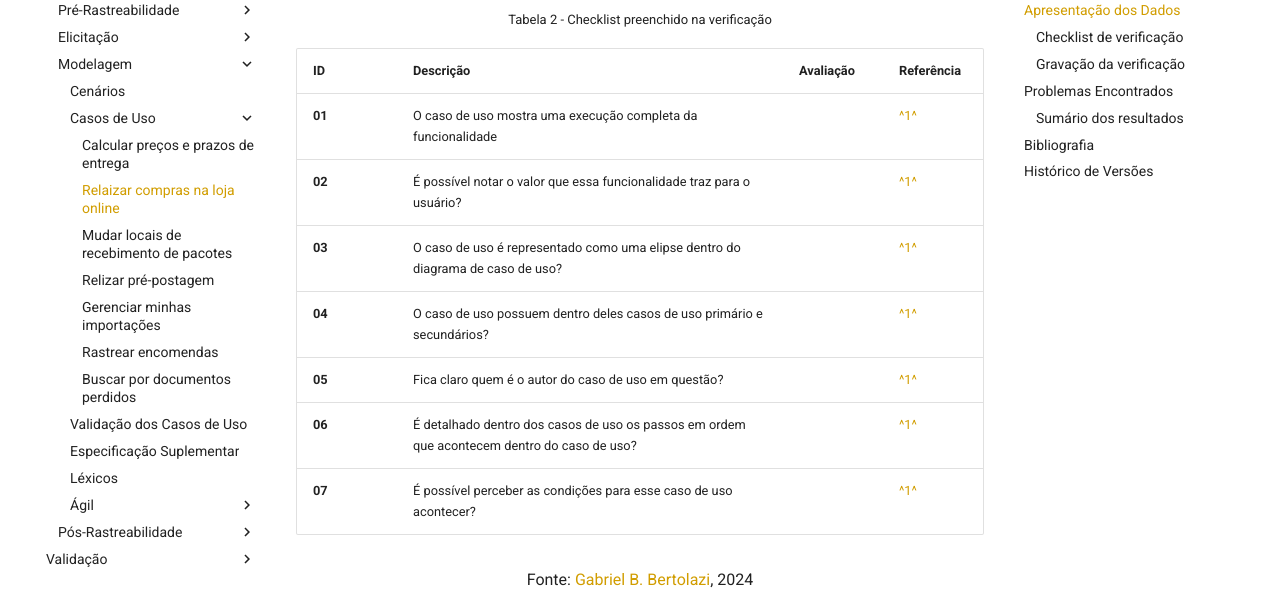
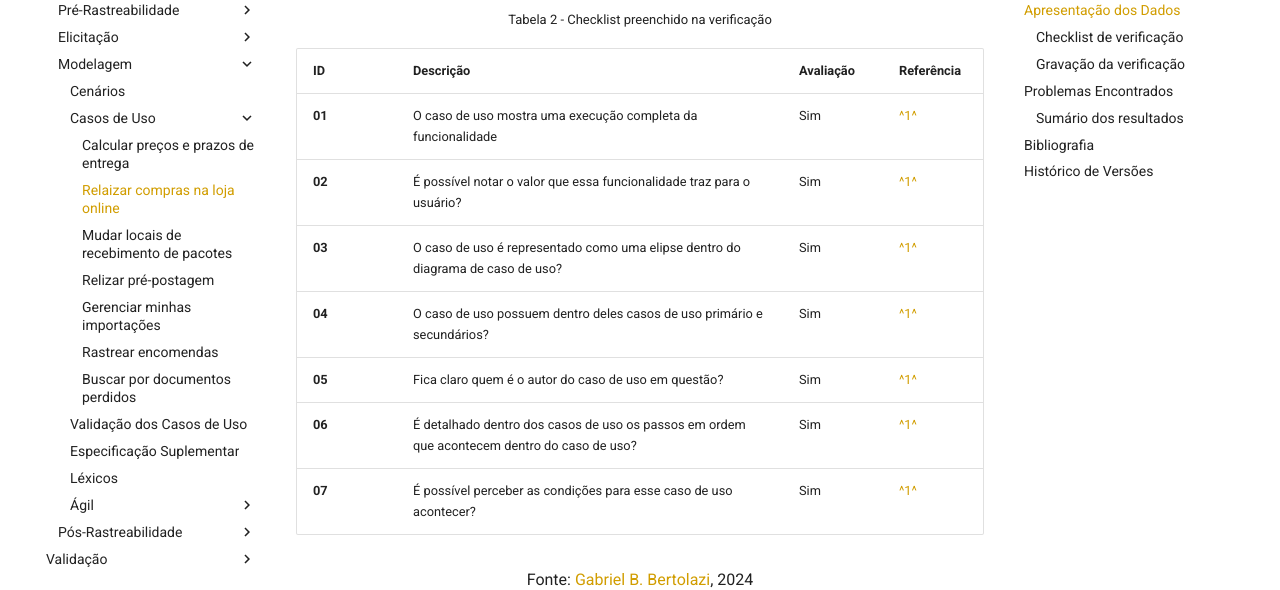
Before and after one commit to Requisitos-de-Software/2024.1-Serasa, an MkDocs documentation site: the page built from docs/verificacao/grupo/modelagem/casos_de_uso/Realizar_compras.md, in a window 1280 px wide and 900 px high, scrolled down 1382 px. Shown: the part 152-742 px from the top of the window. Built offline with MkDocs 1.6.1 and Material for MkDocs 9.7.7, drawn with Linux system fonts in a browser that asks for light colours; comment, search, counter and statistics services are not loaded.

Commit message:
realizando verificação casos de uso loja online

```diff
--- a/docs/verificacao/grupo/modelagem/casos_de_uso/Realizar_compras.md
+++ b/docs/verificacao/grupo/modelagem/casos_de_uso/Realizar_compras.md
@@ -31,13 +31,13 @@ Aqui será apresentado os resultados do checklist e logo após as observações
 
 |ID|Descrição|Avaliação|Referência|
 | --- | -------------------- | --------- | ----------- |
-|**01**| O caso de uso mostra uma execução completa da funcionalidade |  | <a id="anchor_1" href="#REF1">^1^</a> |
-|**02**| É possível notar o valor que essa funcionalidade traz para o usuário? |  | <a id="anchor_1" href="#REF1">^1^</a> |
-|**03**| O caso de uso é representado como uma elipse dentro do diagrama de caso de uso? |  | <a id="anchor_1" href="#REF1">^1^</a> |
-|**04**| O caso de uso possuem dentro deles casos de uso primário e secundários? |  | <a id="anchor_1" href="#REF1">^1^</a>  |
-|**05**| Fica claro quem é o autor do caso de uso em questão? |  | <a id="anchor_1" href="#REF1">^1^</a> |
-|**06**| É detalhado dentro dos casos de uso os passos em ordem que acontecem dentro do caso de uso? |  | <a id="anchor_1" href="#REF1">^1^</a> |
-|**07**| É possível perceber as condições para esse caso de uso acontecer? |  | <a id="anchor_1" href="#REF1">^1^</a> |
+|**01**| O caso de uso mostra uma execução completa da funcionalidade | Sim | <a id="anchor_1" href="#REF1">^1^</a> |
+|**02**| É possível notar o valor que essa funcionalidade traz para o usuário? | Sim | <a id="anchor_1" href="#REF1">^1^</a> |
+|**03**| O caso de uso é representado como uma elipse dentro do diagrama de caso de uso? | Sim | <a id="anchor_1" href="#REF1">^1^</a> |
+|**04**| O caso de uso possuem dentro deles casos de uso primário e secundários? | Sim | <a id="anchor_1" href="#REF1">^1^</a>  |
+|**05**| Fica claro quem é o autor do caso de uso em questão? | Sim | <a id="anchor_1" href="#REF1">^1^</a> |
+|**06**| É detalhado dentro dos casos de uso os passos em ordem que acontecem dentro do caso de uso? | Sim | <a id="anchor_1" href="#REF1">^1^</a> |
+|**07**| É possível perceber as condições para esse caso de uso acontecer? | Sim | <a id="anchor_1" href="#REF1">^1^</a> |
 
 <font size="3"><p style="text-align: center">Fonte: [Gabriel B. Bertolazi](https://github.com/Bertolazi), 2024</p></font>
 
```
Also changed, not shown: other parts of docs/verificacao/grupo/modelagem/casos_de_uso/Realizar_compras.md (+4 -4 lines).
